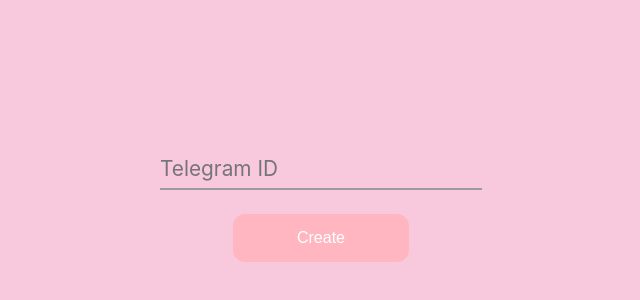
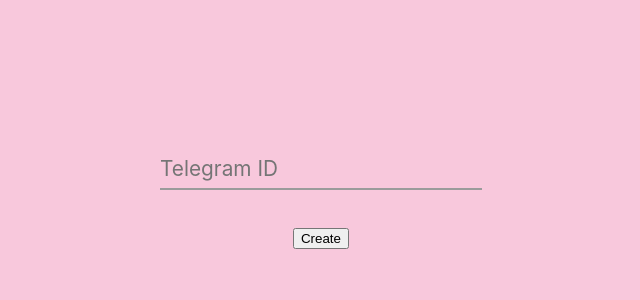
Before and after one commit to RedSSD/Dater, a React (Create React App) app in the folder frontend/: page / in a window 1280 px wide. Shown: the part 156-456 px from the top of the page, without its empty margins (319-959 px from the left). Built offline with nearby package versions, Linux system fonts and the light colour scheme.

Commit message:
invitation page connected with API + added link displaying logic

```diff
--- a/frontend/src/components/CreateInvitationPage/CreateInvitationPage.jsx
+++ b/frontend/src/components/CreateInvitationPage/CreateInvitationPage.jsx
@@ -1,22 +1,51 @@
+import axios from "axios";
+
 import css from "./CreateInvitationPage.module.css"
-import Button from "../UI/Button";
+import button_style from "../UI/Button"
+import {useRef, useState} from "react";
 
 function CreateInvitationPage(){
 
+    const [isCreated, setIsCreated] = useState(false)
+    const [invitationLink, setInvitationLink] = useState("")
+    const inputIdRef = useRef(null);
+
     const onCreateButtonClick = () => {
+        const telegram_id = inputIdRef.current.value;
 
+        axios.post(`${process.env.REACT_APP_BASE_API_URL}/create/`,
+            {"telegram_id": telegram_id}).then(res => {
+
+            if(res.status === 200)
+                setIsCreated(true);
+                const link = `${process.env.REACT_APP_PUBLIC_URL}` + `/${res.data["token"]}`
+                setInvitationLink(link)
+        })
     }
 
     return (
         <div style={{lineHeight: 50 + "pt"}}>
-            <div className={css["form__group field"]}>
-                <input type="input" className={css["form__field"]} placeholder="Telegram ID" name="TH" id='name'
-                       required/>
-            </div>
-            <Button
-                text="Create"
-                onCLick={onCreateButtonClick}
-            />
+            {!isCreated ?
+                <div>
+                    <div className={css["form__group field"]}>
+                        <input
+                            type="input"
+                            className={css["form__field"]}
+                            placeholder="Telegram ID"
+                            id='telegram_id'
+                            ref={inputIdRef}
+                            required
+                        />
+                    </div>
+                    <button className={button_style['answer-button']} onClick={onCreateButtonClick}>Create</button>
+                </div>
+
+                :
+                <div>
+                    <h2>Your url is</h2>
+                    <a href={invitationLink}>{invitationLink}</a>
+                </div>
+            }
         </div>
 
     )
```
